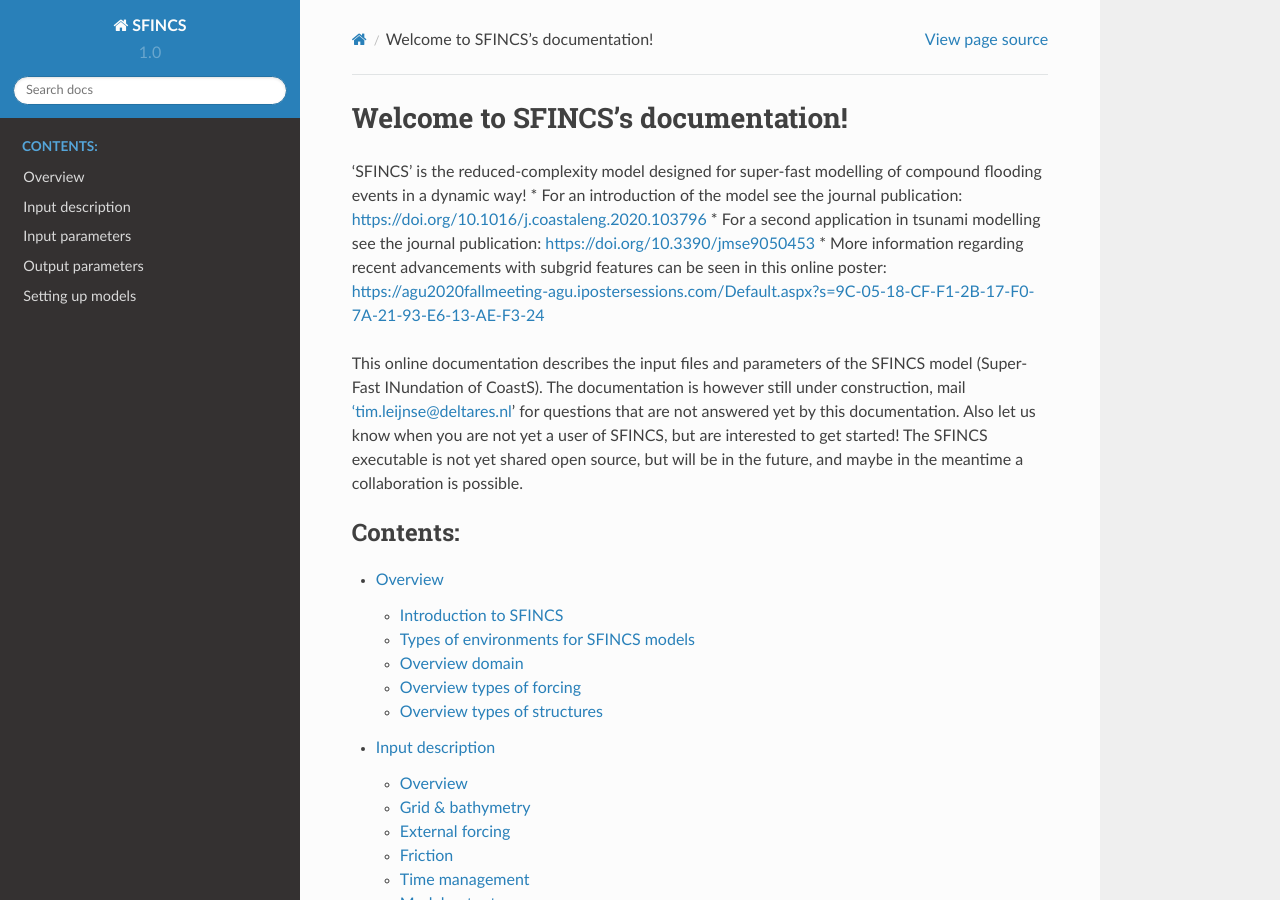
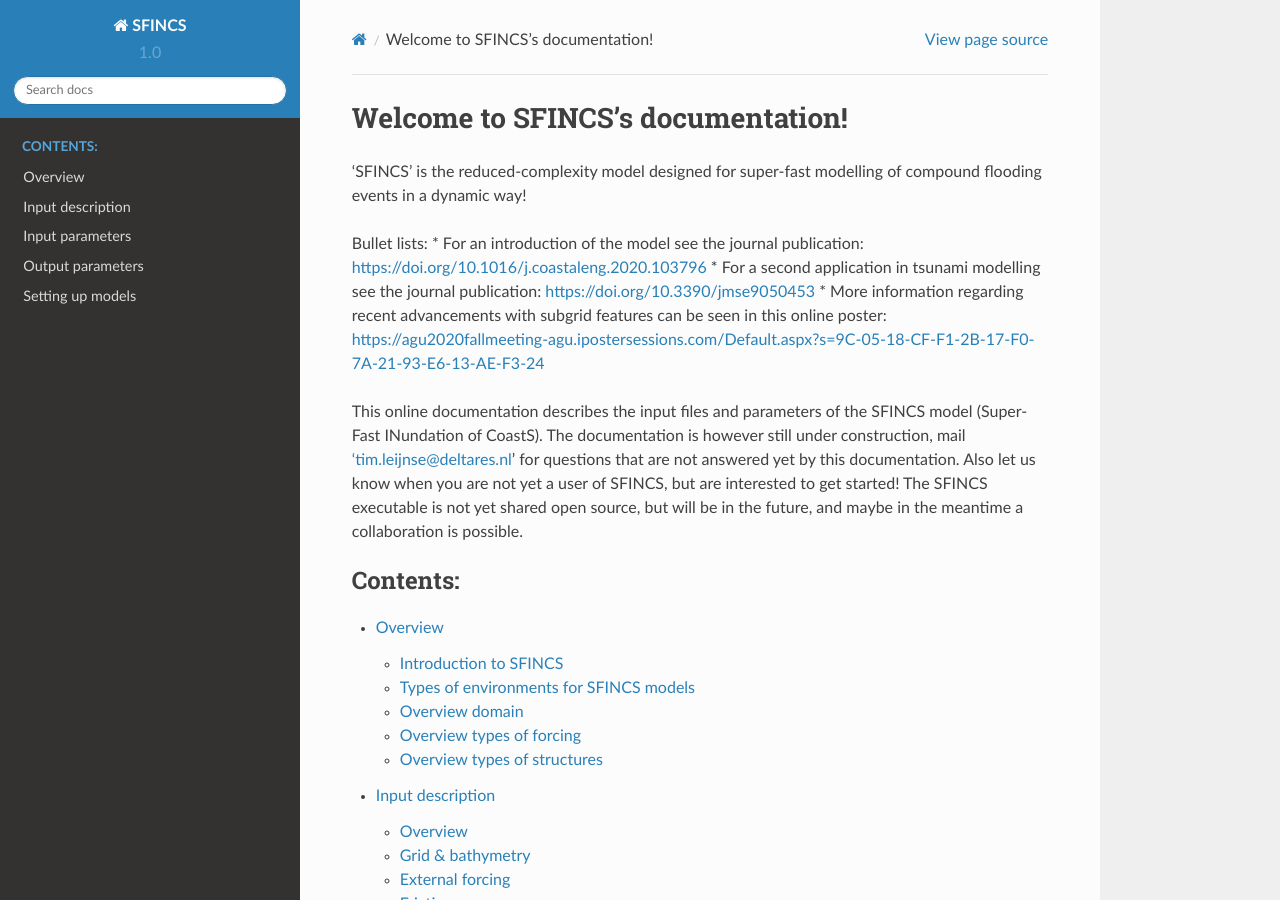
Before and after one commit to Leynse/SFINCS, a Sphinx documentation site: the page built from docs/index.rst, in a window 1280 px wide and 900 px high. Built offline with Sphinx 7.4.7 and the Read the Docs theme 2.0.0, drawn with Linux system fonts in a browser that asks for light colours; part of the change alters nothing that is shown.

```diff
--- a/docs/conf.py
+++ b/docs/conf.py
@@ -1,7 +1,7 @@
 #!/usr/bin/env python3
 # -*- coding: utf-8 -*-
 #
-# XBdiagnostic documentation build configuration file, created by
+# SFINCS documentation build configuration file, created by
 # sphinx-quickstart on  Tue Jun 13 09:56:18 2017.
 #
 # This file is execfile()d with the current directory set to its
@@ -215,7 +215,7 @@ html_static_path = ['_static']
 #html_search_scorer = 'scorer.js'
 
 # Output file base name for HTML help builder.
-htmlhelp_basename = 'XBdiagnosticdoc'
+htmlhelp_basename = 'SFINCSdoc'
 
 # -- Options for LaTeX output ---------------------------------------------
 
@@ -237,7 +237,7 @@ latex_elements = {
 # (source start file, target name, title,
 #  author, documentclass [howto, manual, or own class]).
 latex_documents = [
-  (master_doc, 'XBdiagnostic.tex', u'XBdiagnostic Documentation',
+  (master_doc, 'SFINCS.tex', u'SFINCS Documentation',
    u'Tim Leijnse', 'manual'),
 ]
 
@@ -267,7 +267,7 @@ latex_documents = [
 # One entry per manual page. List of tuples
 # (source start file, name, description, authors, manual section).
 man_pages = [
-    (master_doc, 'XBdiagnostic', u'XBdiagnostic Documentation',
+    (master_doc, 'SFINCS', u'SFINCS Documentation',
      [author], 1)
 ]
 
--- a/docs/index.rst
+++ b/docs/index.rst
@@ -7,6 +7,8 @@ Welcome to SFINCS's documentation!
 ======================================
 
 'SFINCS' is the reduced-complexity model designed for super-fast modelling of compound flooding events in a dynamic way!
+
+Bullet lists:
 * For an introduction of the model see the journal publication: https://doi.org/10.1016/j.coastaleng.2020.103796
 * For a second application in tsunami modelling see the journal publication: https://doi.org/10.3390/jmse9050453
 * More information regarding recent advancements with subgrid features can be seen in this online poster: https://agu2020fallmeeting-agu.ipostersessions.com/Default.aspx?s=9C-05-18-CF-F1-2B-17-F0-7A-21-93-E6-13-AE-F3-24
```
